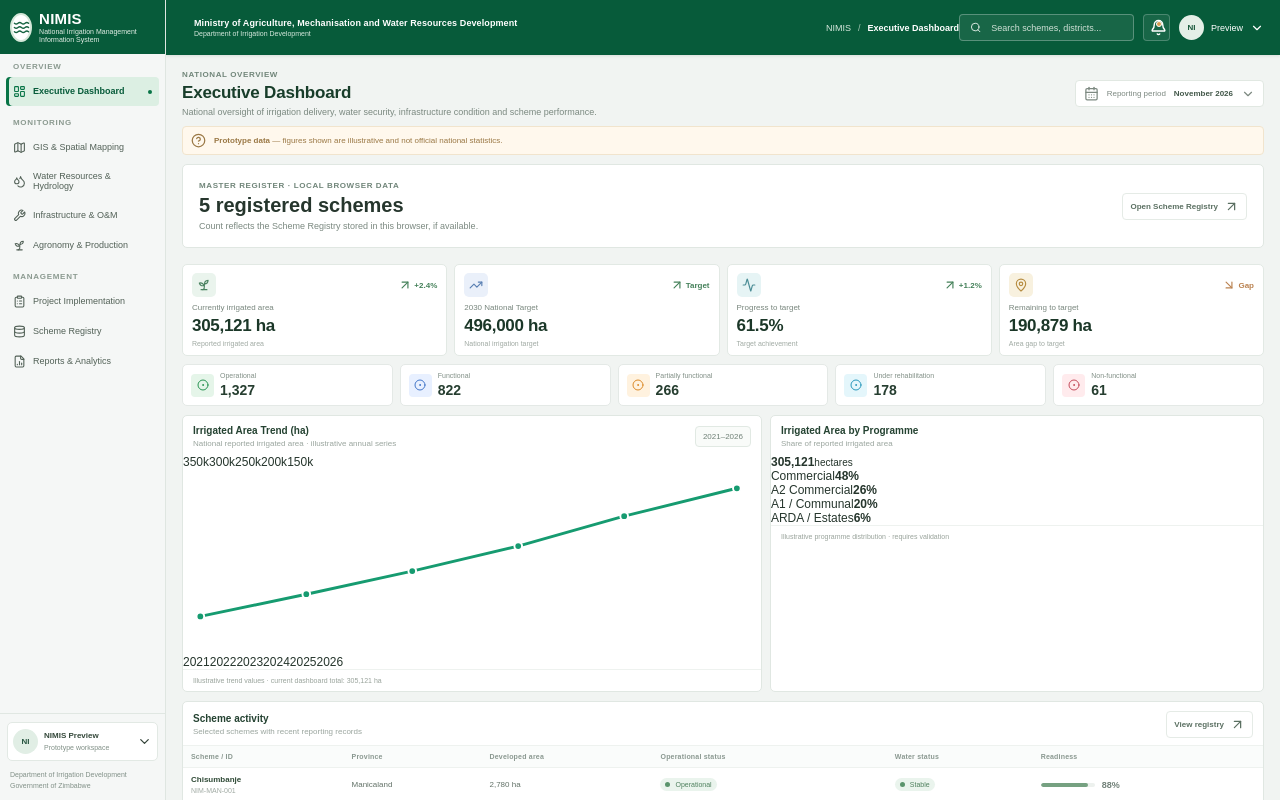
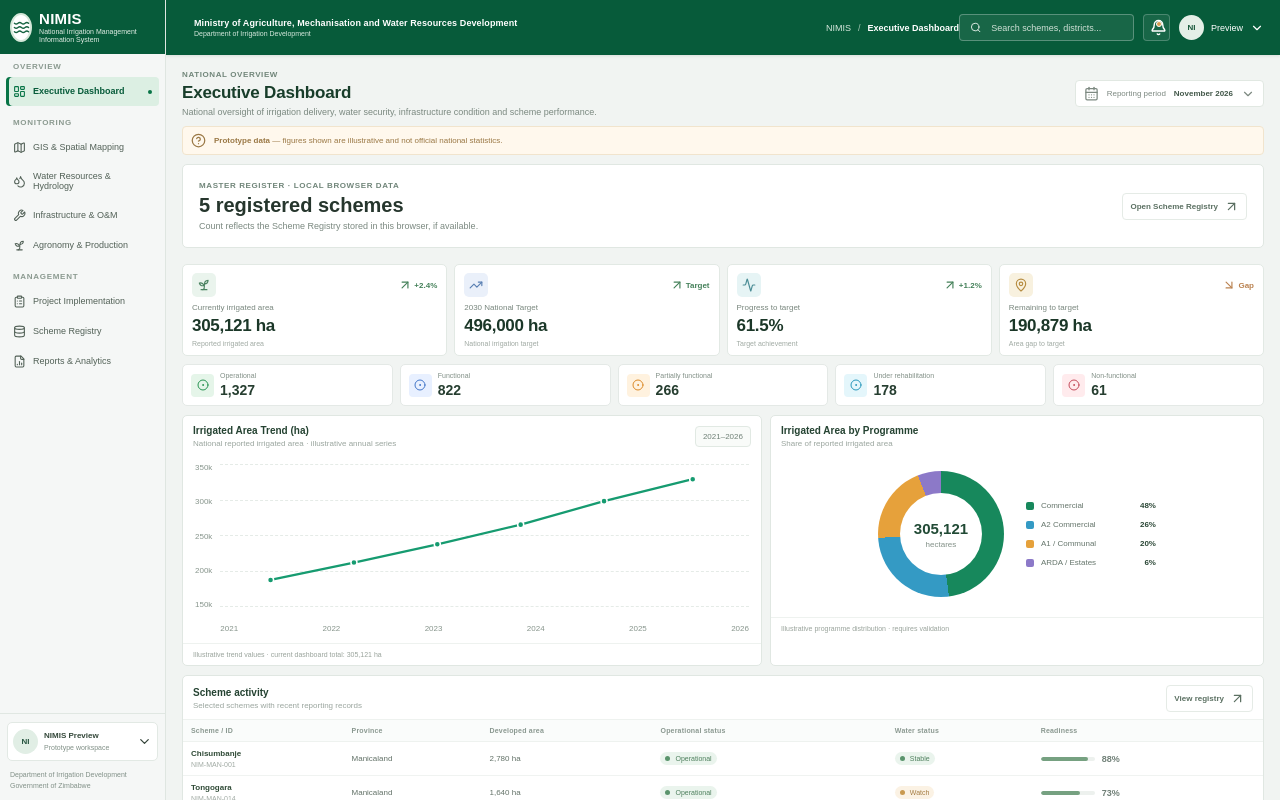
Before and after one commit to CipherBloom07/NIMIS, a React (Vite) app: page / in a window 1280 px wide. Shown: the top 800 px of the page. Built offline with nearby package versions, Linux system fonts and the light colour scheme.

Commit message:
Style dashboard charts to match NIMIS reference illustration

```diff
--- a/src/styles.css
+++ b/src/styles.css
@@ -137,3 +137,24 @@ body{background:#f1f4f2}
   .top-user{gap:4px;font-size:9px}
   .content-wrap{padding:12px 10px}
 }
+
+
+/* Executive dashboard reference-screen charts */
+.trend-chart{display:flex;gap:8px;padding:4px 12px 10px;height:188px}
+.trend-y-labels{display:flex;flex-direction:column;justify-content:space-between;padding:4px 0 24px;color:#87958c;font-size:8px}
+.trend-plot{position:relative;flex:1;min-width:0}
+.trend-gridlines{position:absolute;inset:5px 0 26px;display:flex;flex-direction:column;justify-content:space-between}
+.trend-gridlines i{display:block;border-top:1px dashed #e5ebe7}
+.trend-plot svg{position:absolute;inset:5px 0 25px;width:100%;height:calc(100% - 30px);overflow:visible}
+.trend-x-labels{position:absolute;bottom:0;left:0;right:0;display:flex;justify-content:space-between;color:#87958c;font-size:8px}
+.programme-chart{display:flex;align-items:center;justify-content:center;gap:22px;padding:16px 12px 20px;min-height:158px}
+.programme-donut{width:126px;height:126px;flex:0 0 126px;border-radius:50%;background:conic-gradient(#17885c 0 48%,#349ac4 48% 74%,#e6a13b 74% 94%,#8c79c8 94% 100%);display:grid;place-items:center}
+.programme-donut:before{content:"";grid-area:1/1;width:82px;height:82px;background:#fff;border-radius:50%}
+.programme-donut>div{grid-area:1/1;z-index:1;display:flex;flex-direction:column;align-items:center;gap:3px}
+.programme-donut strong{font-size:15px;color:#214a35}.programme-donut small{font-size:8px;color:#829087}
+.programme-legend{display:flex;flex-direction:column;gap:10px;min-width:130px}
+.programme-legend>div{display:grid;grid-template-columns:9px minmax(70px,1fr) auto;align-items:center;gap:6px;font-size:8px;color:#66766c}
+.programme-legend i{width:8px;height:8px;border-radius:2px}
+.programme-legend b{color:#2d4938;font-size:8px}
+.programme-a{background:#17885c}.programme-b{background:#349ac4}.programme-c{background:#e6a13b}.programme-d{background:#8c79c8}
+@media(max-width:680px){.programme-chart{gap:14px;padding:12px 8px}.programme-donut{width:112px;height:112px;flex-basis:112px}.programme-donut:before{width:74px;height:74px}.programme-legend{min-width:118px}.trend-chart{height:170px}}
```
